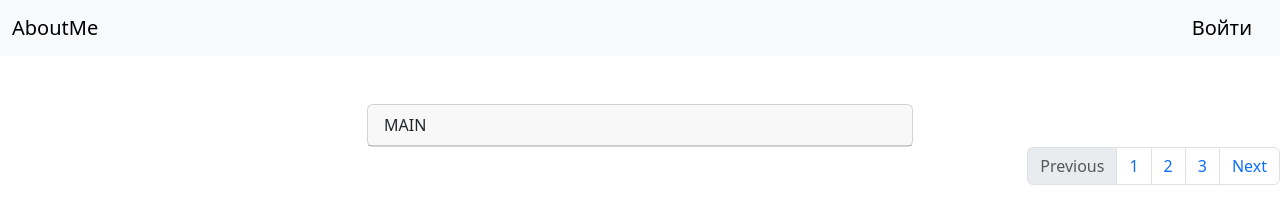
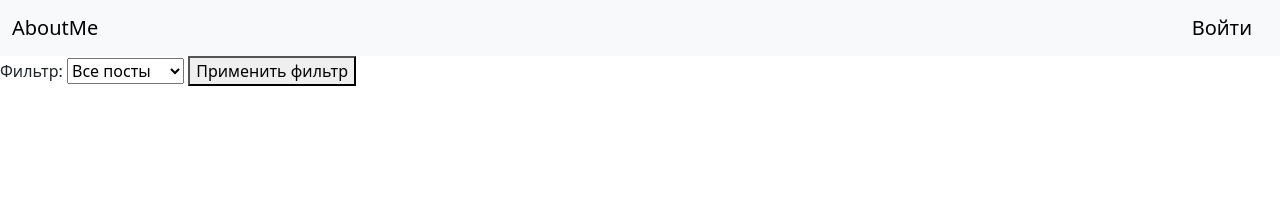
Before and after one commit to vardee/BlogFrontProject, a website with bundled scripts: page index.html in a window 1280 px wide. Built offline with nearby package versions, Linux system fonts and the light colour scheme.

Commit message:
fixed bags

```diff
--- a/pages/main.html
+++ b/pages/main.html
@@ -1,26 +1,23 @@
-<div id ="mainId" class="container mt-5">
-        <div class="row justify-content-center">
-            <div class="col-md-6">
-                <div class="card">
-                    <div class="card-header">
-                        MAIN
-                    </div>
-                </div>
-            </div>
-        </div>
-</div>
-<nav aria-label="Page navigation example">
-    <ul class="pagination justify-content-end">
-      <li class="page-item disabled">
-        <a class="page-link">Previous</a>
-      </li>
-      <li class="page-item"><a class="page-link" href="#">1</a></li>
-      <li class="page-item"><a class="page-link" href="#">2</a></li>
-      <li class="page-item"><a class="page-link" href="#">3</a></li>
-      <li class="page-item">
-        <a class="page-link" href="#">Next</a>
-      </li>
+<div id="filterForPosts">
+    <label>Фильтр: </label>
+    <select id="postFilter">
+      <option value="all">Все посты</option>
+      <option value="category1">Категория 1</option>
+      <option value="category2">Категория 2</option>
+      <!-- Добавьте другие фильтры по необходимости -->
+    </select>
+    <button onclick="applyFilter()">Применить фильтр</button>
+  </div>
+
+  <div id="posts">
+    <!-- Здесь будут отображаться посты -->
+  </div>
+
+  <nav aria-label="Page navigation example">
+    <ul class="pagination justify-content-end" id="pagination">
+      <!-- Здесь будут отображаться страницы -->
     </ul>
   </nav>
-<footer></footer>
-<script src="../js/spa.js" defer></script>
+
+  <footer></footer>
+  <script src="../js/spa.js" defer></script>
--- a/ts/logout.js
+++ b/ts/logout.js
@@ -23,6 +23,7 @@ document.getElementById('logout')?.addEventListener('click', function (event) {
         .then(data => {
         console.log('Пользователь успешно вышел:', data);
         localStorage.removeItem('token');
+        localStorage.clear();
         if (window.location.hash !== '#/authorization') {
             window.location.href = "#/";
             window.location.href = window.location.href.split('#')[0];
--- a/ts/logout.ts
+++ b/ts/logout.ts
@@ -26,6 +26,7 @@ document.getElementById('logout')?.addEventListener('click', function (event) {
     .then(data => {
         console.log('Пользователь успешно вышел:', data);
         localStorage.removeItem('token');
+        localStorage.clear();
         if (window.location.hash !== '#/authorization') {
             window.location.href = "#/";
             window.location.href = window.location.href.split('#')[0];
--- a/ts/navbar.js
+++ b/ts/navbar.js
@@ -3,26 +3,24 @@ export async function updateNavbar() {
     const unauthorizedNavbar = document.getElementById('unauthorizedNavbar');
     const authorizedNavbar = document.getElementById('authorizedNavbar');
     const userEmailElement = document.getElementById('userEmail');
-    console.log(unauthorizedNavbar);
-    console.log(authorizedNavbar);
+
     if (!unauthorizedNavbar || !authorizedNavbar) {
         console.error('Один из элементов навбара не найден.');
         return;
     }
-    const userEmail = userEmailElement;
+
     const token = localStorage.getItem('token');
     if (token) {
+        console.log(token);
         authorizedNavbar.style.display = 'block';
         unauthorizedNavbar.style.display = 'none';
         try {
             const profileData = await getProfile();
-            userEmail.innerText = profileData.email;
-        }
-        catch (error) {
+            userEmailElement.innerText = profileData.email;
+        } catch (error) {
             console.error('Ошибка при получении профиля:', error.message);
         }
-    }
-    else {
+    } else {
         authorizedNavbar.style.display = 'none';
         unauthorizedNavbar.style.display = 'block';
     }
--- a/ts/registration.js
+++ b/ts/registration.js
@@ -37,6 +37,7 @@ document.getElementById('registrationForm')?.addEventListener('submit', function
         .then(data => {
         localStorage.setItem('token', data.token);
         console.log('Регистрация успешна:', data);
+        window.location.href = "#/";
     })
         .catch(error => {
         console.error('Ошибка регистрации:', error.message);
--- a/ts/registration.ts
+++ b/ts/registration.ts
@@ -40,6 +40,7 @@ const requestRegisterURL = "https://blog.kreosoft.space/api/account/register";
         .then(data => {
             localStorage.setItem('token', data.token);
             console.log('Регистрация успешна:', data);
+            window.location.href = "#/";
         })
         .catch(error => {
             console.error('Ошибка регистрации:', error.message);
```
Also changed, not shown: pages/authorization.html (+1 -0 lines), ts/authorization.js (+8 -1 lines), ts/authorization.ts (+8 -1 lines).
